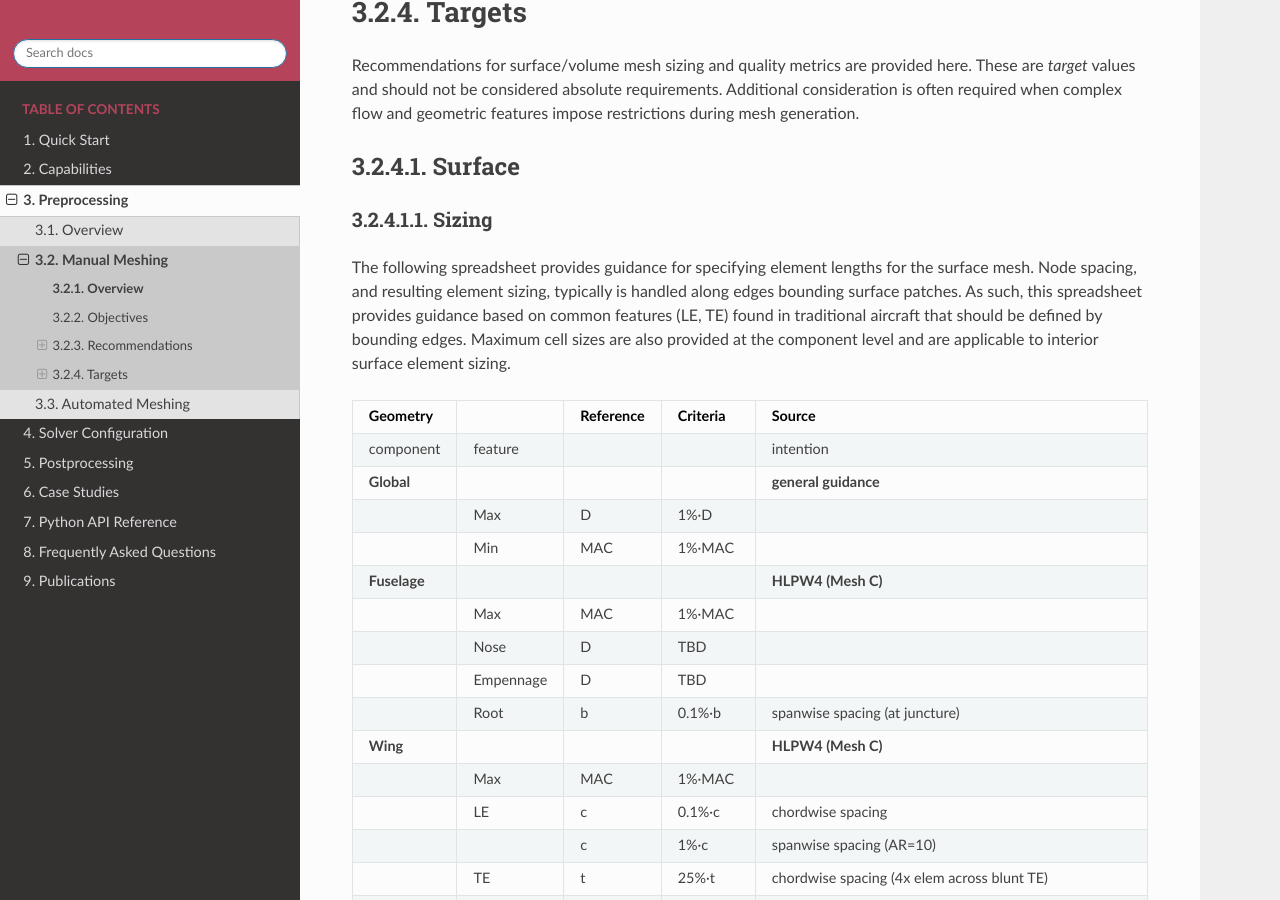
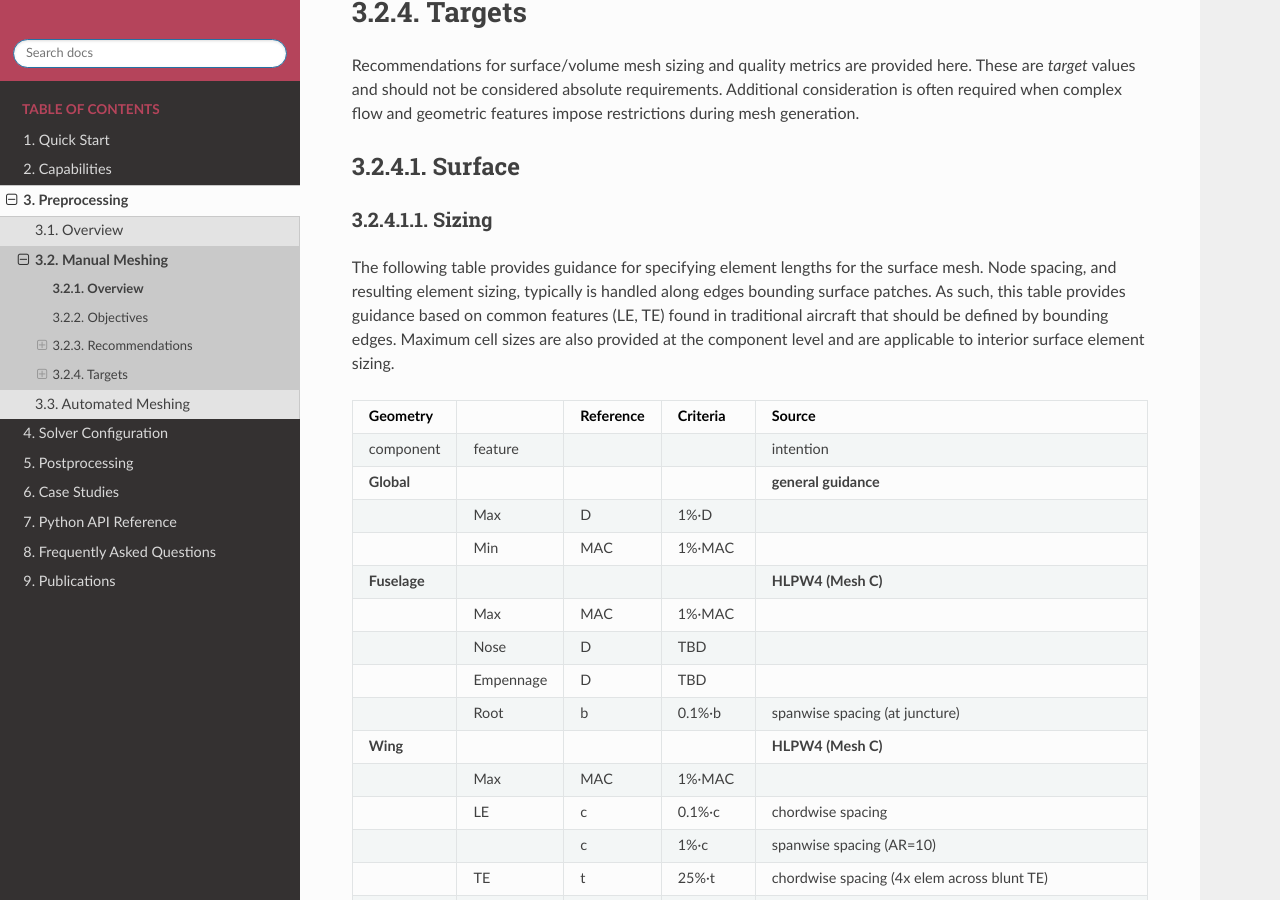
Before and after one commit to flexcompute-readthedocs/Flow360Documentation, a Sphinx documentation site: the page built from docs/source/preprocessing/manualMeshing.rst, in a window 1280 px wide and 900 px high, scrolled down 4183 px. Built offline with Sphinx 7.4.7 and the Read the Docs theme 2.0.0, drawn with Linux system fonts in a browser that asks for light colours.

```diff
--- a/docs/source/preprocessing/manualMeshing.rst
+++ b/docs/source/preprocessing/manualMeshing.rst
@@ -192,7 +192,7 @@
 Sizing
 ^^^^^^
 
-The following spreadsheet provides guidance for specifying element lengths for the surface mesh. Node spacing, and resulting element sizing, typically is handled along edges bounding surface patches. As such, this spreadsheet provides guidance based on common features (LE, TE) found in traditional aircraft that should be defined by bounding edges. Maximum cell sizes are also provided at the component level and are applicable to interior surface element sizing.
+The following table provides guidance for specifying element lengths for the surface mesh. Node spacing, and resulting element sizing, typically is handled along edges bounding surface patches. As such, this table provides guidance based on common features (LE, TE) found in traditional aircraft that should be defined by bounding edges. Maximum cell sizes are also provided at the component level and are applicable to interior surface element sizing.
 
 .. csv-table::
     :file: ./meshGuidelines.csv
```
